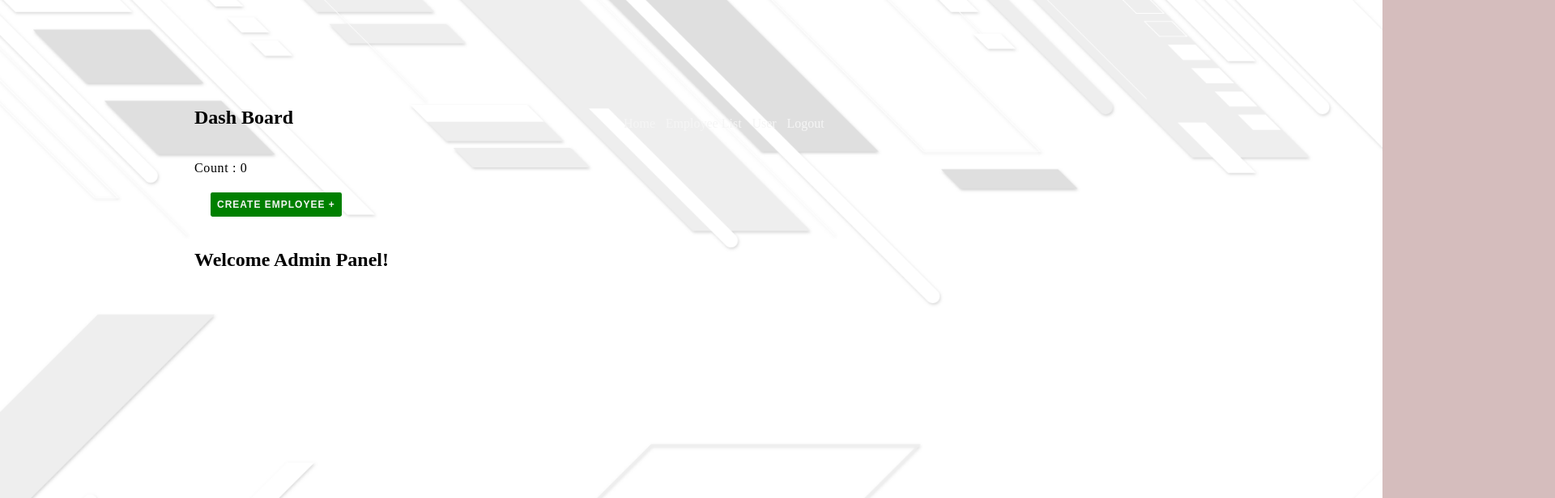
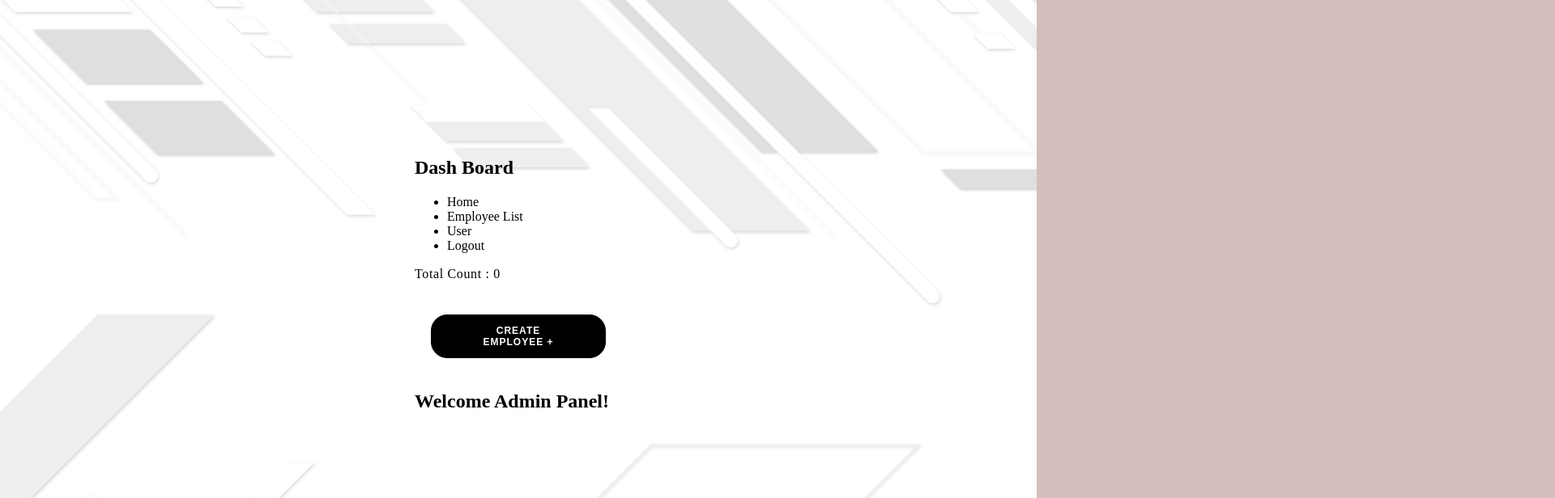
Before and after one commit to vishnu563/admin_login, a React (Create React App) app: page /dashboard in a window 1280 px wide. Shown: the top 616 px of the page at 81% size, 1920 px wide, since content can reach past the window. Built offline with nearby package versions, Linux system fonts and the light colour scheme.

Commit message:
Login page Responsively Changed Using Media Query

```diff
--- a/src/Design.css
+++ b/src/Design.css
@@ -8,13 +8,12 @@ body{
     background-repeat: no-repeat;
     background-size: cover;
     display: flex;
-    flex-direction: column;
+    flex-direction: row;
     min-height: 100%;
-    margin: 7rem 15rem;
+    margin: 7rem 40vw;
 }
 .container{
     position: relative;
-    width: 48rem;
     max-width: 100%;
     min-height: 30rem;
     background: white;
@@ -98,8 +97,8 @@ button:active{
     background-color: transparent;
     border: 2px solid white;
 }
-.container.right-panel-active .sign-ip{
-    transform: translateX(100%);
+.container.right-panel-active .sign-in{
+    transform: translateX(0);
 }
 .container.right-panel-active .sign-up{
     transform: translateX(100%);
@@ -161,97 +160,94 @@ button:active{
     transform: translateX(20%);
 }
 
-.dashHead h2{
-    margin-top: -0.1rem;
-    color: whitesmoke;
-    max-width: 10rem;
-    margin-left: 5rem;
+@media screen and (min-width:1025px) {
+    body{
+        display: flex;
+        align-items: center;
+        justify-content: center;
     }
-.navBar ul{
-    color: whitesmoke;
-    margin-top: -2.2rem;
-    text-align: right;
-    list-style: none;
-    margin-inline: 1rem;
+    .container{
+        min-width: 70rem;
     }
-.navBar ul li{
-    display: inline;
-    padding: 0 0.4rem;
 }
-.navBar ol{
-    color: whitesmoke;
-    margin-top: -2.4rem;
-    padding-left: 20rem;
-    text-align: left;
-    list-style: none;
-    margin-inline: 1rem;
+@media screen and (min-width:990px) {
+    body{
+        display: flex;
+        align-items: center;
+        justify-content: center;
+        min-height: 60vh;
+        max-height: 65vh;
     }
-.navBar ol li{
-    display: inline;
-    padding: 0 0.4rem;
+    .container{
+        min-width: 48rem;
     }
-.createButton{
-    display: fixed;
-    text-align: center;
-    background-color: green;
-    border: none;
-    border-radius: 0.2em;
-    padding: 0.5rem;
+}
+@media screen and (min-width:760px) {
+    body{
+        display: flex;
+        align-items: center;
+        justify-content: center;
+        min-height: 60vh;
+        max-height: 65vh;
+    }
+    .container{
+        width: 40rem;
+        max-width: 100%;
+        min-height: 30rem;
+    }
+}
+@media screen and (max-width:759px) {
+    body{
+        display: flex;
+        align-items: center;
+        justify-content: center;
+    }
+    .container{
+        display: flex;
+        width: 18rem;
+        max-width: 100%;
+        flex-wrap: wrap;
+        flex-grow: 1;
+        margin: auto;
+    }
+    .sign-up{
+        width: 100%;
+        opacity: 0;
+        z-index: 1;
+    }
+    .sign-in{
+        width: 100%;
+        z-index: 2;
+    }
+    #signIn,#signUp{
+        background-color: black;
+        border: 2px solid white;
+        top: 1rem;
+        right: 1rem;
+        color: white;
+        padding: 0.5rem 1.5rem;
+        border-radius: 0.75rem;
         cursor: pointer;
-    color: whitesmoke;
+        margin: 0.5rem;
+        position: fixed;
     }
-.logout{
-    cursor: pointer;
+    .container.right-panel-active .sign-in{
+        transform: translateY(100%);
+        opacity: 1;
+        z-index: 5;
     }
-table,th,td {
-    color: whitesmoke;
-    border: 1px solid green;
+    .container.right-panel-active .sign-up{
+        transform: translateY(0);
     }
-.tab{
-    margin: 3.5rem 0 0 3rem;
+    .overlay-container{
+        height: 5rem;
     }
-th,td{
-    padding: 1rem;
+    .overlay-container h1,p {
+        display: none;
     }
-td button{
-    color: whitesmoke;
-    cursor: pointer;
-    background: none;
-    border: 1px solid green;
+    .overlay{
+        position: absolute;
+        color: white;
+        background:white;
     }
-.dashh2{
-    margin-top: 5rem;
-    margin-left: 30rem;
 }
-.headEmp{
-    margin-left: 2rem;
-}
-.forms{
-    margin-top: 4rem;
-    margin-left: 30rem;
-    min-width: 10rem;
-    max-width: 20rem;
-    border: 2px solid black;
-    border-radius: 1rem;
-}
-.forms h3{
-    margin-left: 5rem;
-}
-.desig option{
-    padding: 2rem;
-    display: inherit;
-}
-.gender{
-    text-transform: capitalize;
-    margin-left: 0;
-    padding-top: 8px;
-}
-.count{
-    display: inline;
-    margin-left: 60rem;
-    padding-right: 2rem;
-}
-.image{
-    height: 3rem;
-    width: 3rem;
-}
--- a/src/Login.js
+++ b/src/Login.js
@@ -31,7 +31,6 @@ function Login() {
     return (
         <div className={`container ${isSignUp ? "right-panel-active" : ""}`} id="main">
             <main>
-
                 <section className="sign-up">
                     <form onSubmit={handleSignUpSubmit}>
                         <h1>Create Account</h1>
@@ -93,7 +92,7 @@ function Login() {
                             required
                         />
                         <a href="#">Forgot Your Password?</a>
-                        <div className="signin-button"><button type="submit">Sign In</button></div>
+                        <div className="signin-button"><button type="submit">SignIn</button></div>
                     </form>
                 </section>
 
```
Lines whose indentation alone changed are shown as unchanged.
